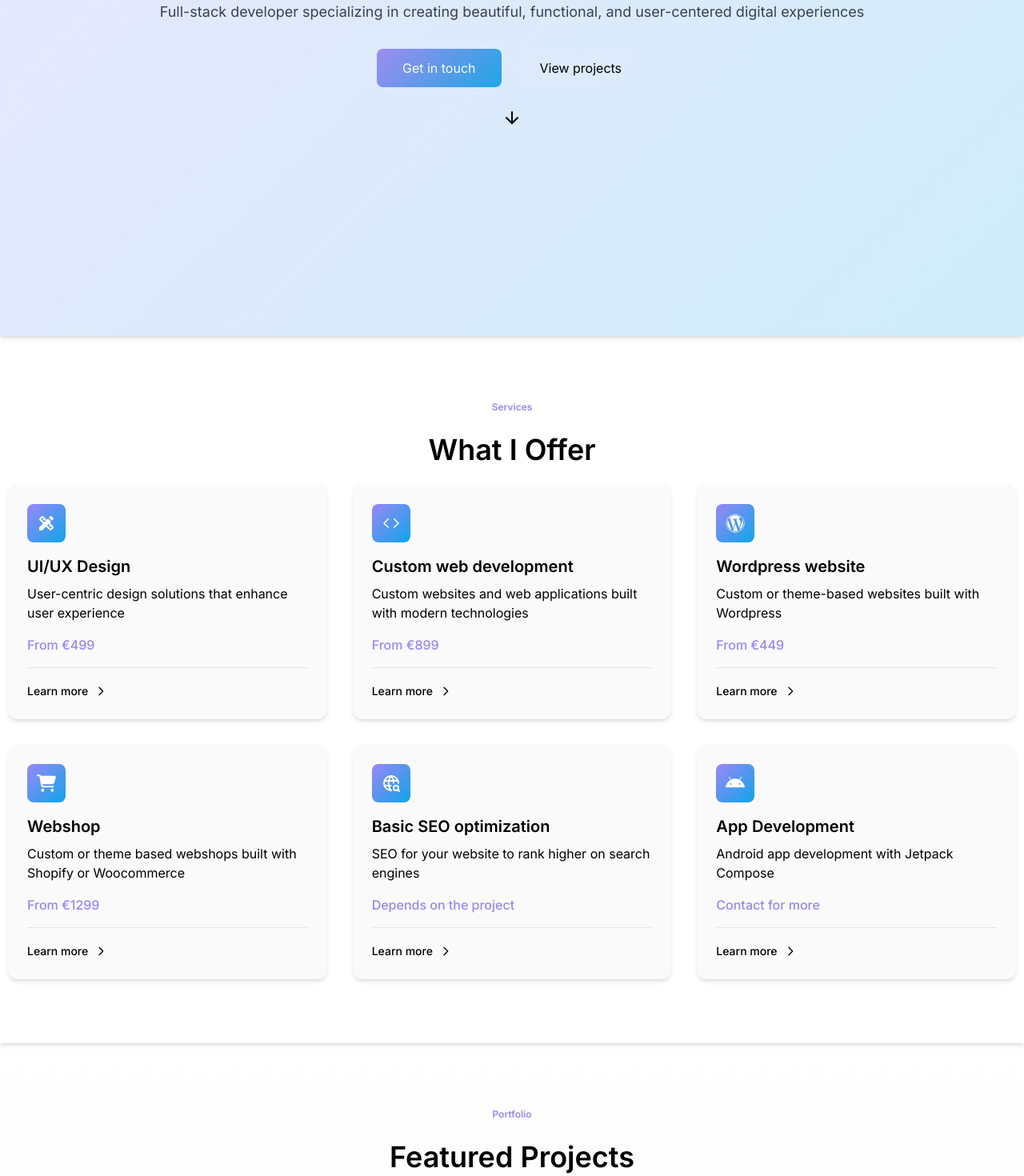
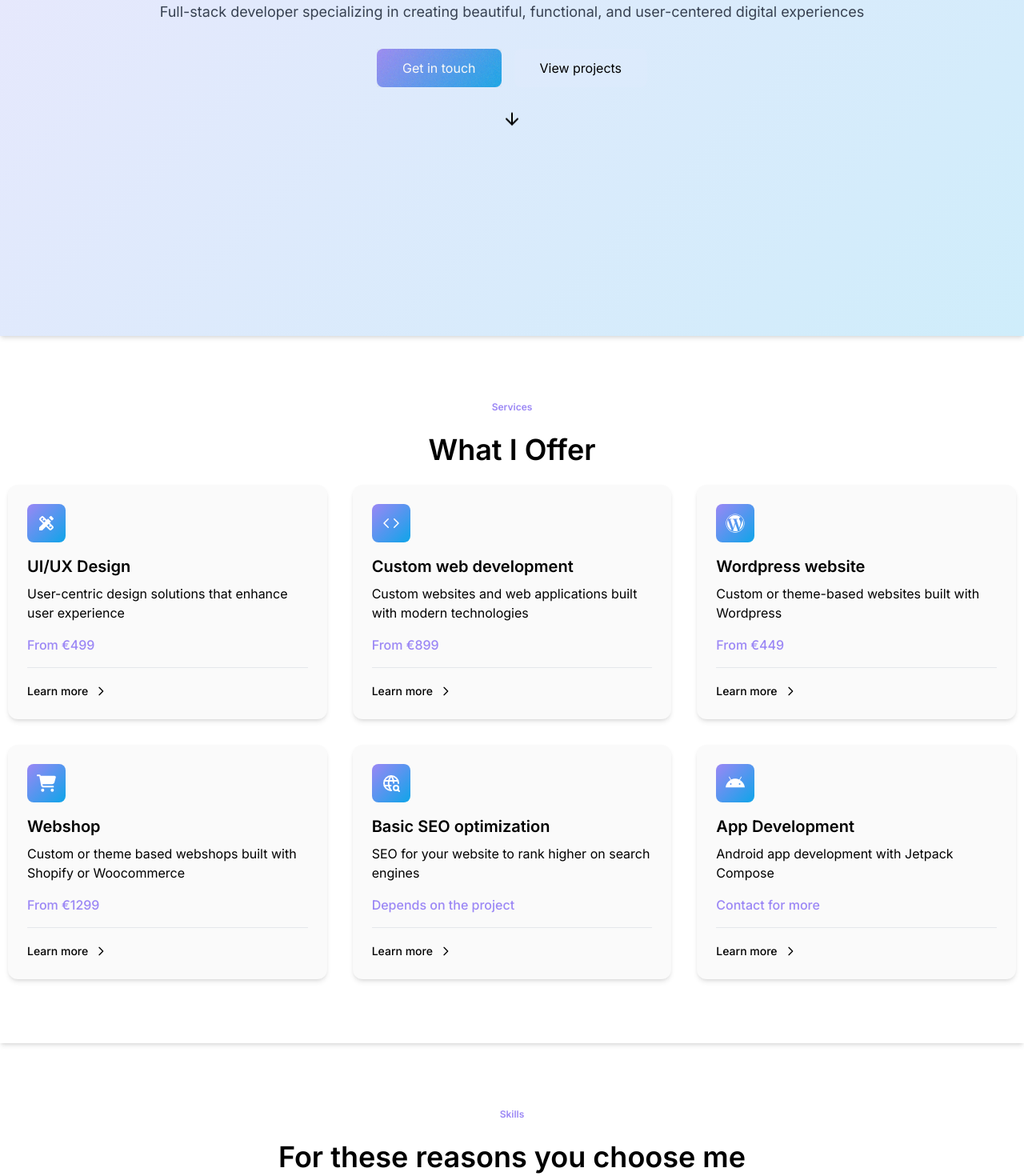
Before and after one commit to EgbertLudema/EL-Websolutions-React, a Next.js app: page / in a window 1280 px wide. Shown: the part 380-1850 px from the top of the page at 80% size. Built offline with nearby package versions, Linux system fonts and the light colour scheme.

Commit message:
Updated blocks
Added and removed blocks from the homepage

Minor styling changes

```diff
--- a/app/globals.css
+++ b/app/globals.css
@@ -1,6 +1,8 @@
 @tailwind base;
 @tailwind components;
 @tailwind utilities;
+
+/* TODO: Remove noise or apply to all gradients */
 
 :root {
     --foreground-rgb: 0, 0, 0;
@@ -66,6 +68,22 @@
         @apply leading-tight text-transparent bg-clip-text bg-gradient-primary;
         -webkit-text-fill-color: transparent;
     }
+    .noise {
+        background-color: transparent;
+        background-image: var(--noise);
+        background-repeat: repeat;
+        -webkit-background-size: 182px;
+        -moz-background-size: 182px;
+        -o-background-size: 182px;
+        background-size: 182px;
+        opacity: 0.2;
+        top: 0;
+        left: 0;
+        width: 100%;
+        height: 100%;
+        position: absolute;
+        content: "";
+    }
 }
 
 body {
@@ -77,6 +95,9 @@ body {
 main{
     background: var(--light-background-gradient);
 }
+/* main::before {
+    @apply noise;
+} */
 
 .bg-gradient-primary {
     background: var(--primary-gradient);
--- a/app/page.tsx
+++ b/app/page.tsx
@@ -4,7 +4,10 @@ import { getAllProjects } from "@/lib/server/getProjects";
 import Blog from "@/components/homepage/blog";
 import { getAllBlogs } from "@/lib/server/getBlogs";
 import Services from "@/components/homepage/services";
-import Skills from "@/components/homepage/skills";
+import USPS from "@/components/homepage/usps";
+import Reviews from "@/components/homepage/reviews";
+import FAQHomepage from "@/components/homepage/FAQ";
+import CTA from "@/components/homepage/CTA";
 import Contact from "@/components/contact";
 
 export default async function HomePage() {
@@ -36,9 +39,12 @@ export default async function HomePage() {
                 </div>
             </main>
             <Services />
+            <USPS />
             <Portfolio allProjects={allProjects} />
-            <Skills />
+            <Reviews />
+            <CTA />
             <Blog allBlogs={allBlogs} />
+            <FAQHomepage />
             <Contact />
         </div>
     );
--- /dev/null
+++ b/components/homepage/CTA.tsx
@@ -0,0 +1,19 @@
+import Link from "next/link";
+
+export default function CTA() {
+    return (
+        <section className="py-20 shadow-md">
+            <div className="container">
+                <div className="flex flex-col items-center justify-center gap-4">
+                    <h2 className="text-center mb-6">Ready to get started?</h2>
+                    <p className="text-center text-lg mb-8 text-gray-700 dark:text-gray-400">
+                        I’m currently accepting new projects and would love to hear about yours. Please take a few minutes to tell me about it.
+                    </p>
+                    <Link href="/contact">
+                        <button className="py-3 px-8 rounded-lg noisy_button hover:scale-105 transition">Get in touch</button>
+                    </Link>
+                </div>
+            </div>
+        </section>
+    )
+}
--- /dev/null
+++ b/components/homepage/FAQ.tsx
@@ -0,0 +1,10 @@
+export default function FAQHomepage() {
+    return (
+        <section className="py-20 shadow-md">
+            <div className="container">
+                <p className=" text-center sub-title mb-6">Veel gestelde vragen</p>
+                <h2 className="text-center mb-6">Zijn er nog onduidelijkheden?</h2>
+            </div>
+        </section>
+    )
+}
--- a/components/homepage/blog.tsx
+++ b/components/homepage/blog.tsx
@@ -31,7 +31,9 @@ export default function Blog({ allBlogs }: { allBlogs: BlogPost[] }) {
                         >
                             <h3 className="text-xl font-semibold">
                                 <Link href={`/blog/${blog.slug}`} className="hover:underline">
-                                    {blog.title}
+                                    <div>
+                                        {blog.title}
+                                    </div>
                                 </Link>
                             </h3>
                             <p className="mt-2">{blog.description}</p>
--- /dev/null
+++ b/components/homepage/reviews.tsx
@@ -0,0 +1,10 @@
+export default function Reviews() {
+    return (
+        <section className="py-20 shadow-md">
+            <div className="container">
+                <p className=" text-center sub-title mb-6">Reviews</p>
+                <h2 className="text-center mb-6">Wat anderen zeggen</h2>
+            </div>
+        </section>
+    )
+}
--- /dev/null
+++ b/components/homepage/usps.tsx
@@ -0,0 +1,10 @@
+export default function USPS() {
+    return(
+    <section className="py-20 shadow-md">
+        <div className="container">
+            <p className=" text-center sub-title mb-6">Skills</p>
+            <h2 className="text-center mb-6">For these reasons you choose me</h2>
+        </div>
+    </section>
+    )
+}
```
